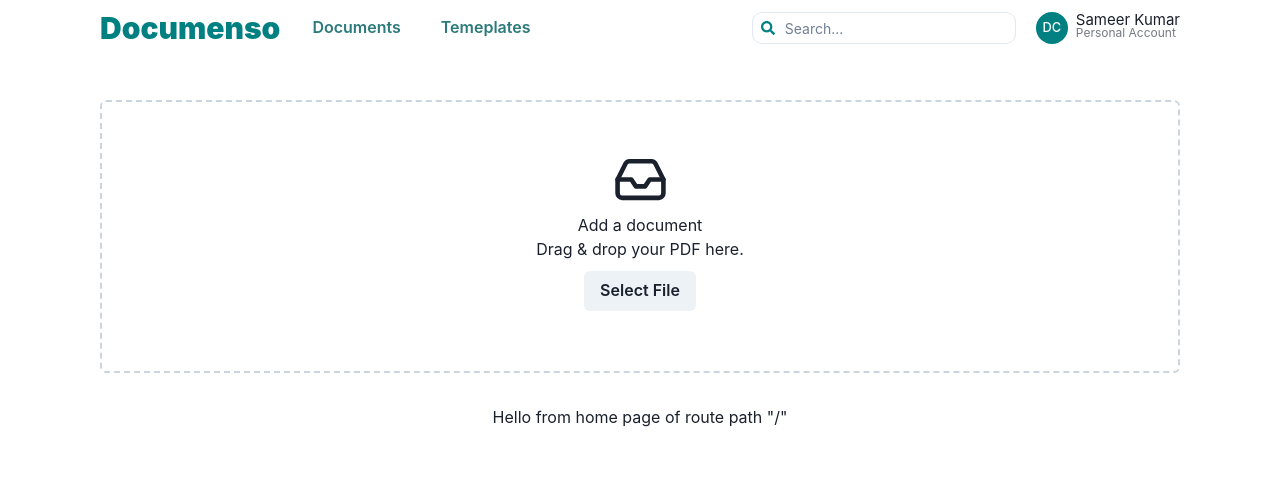
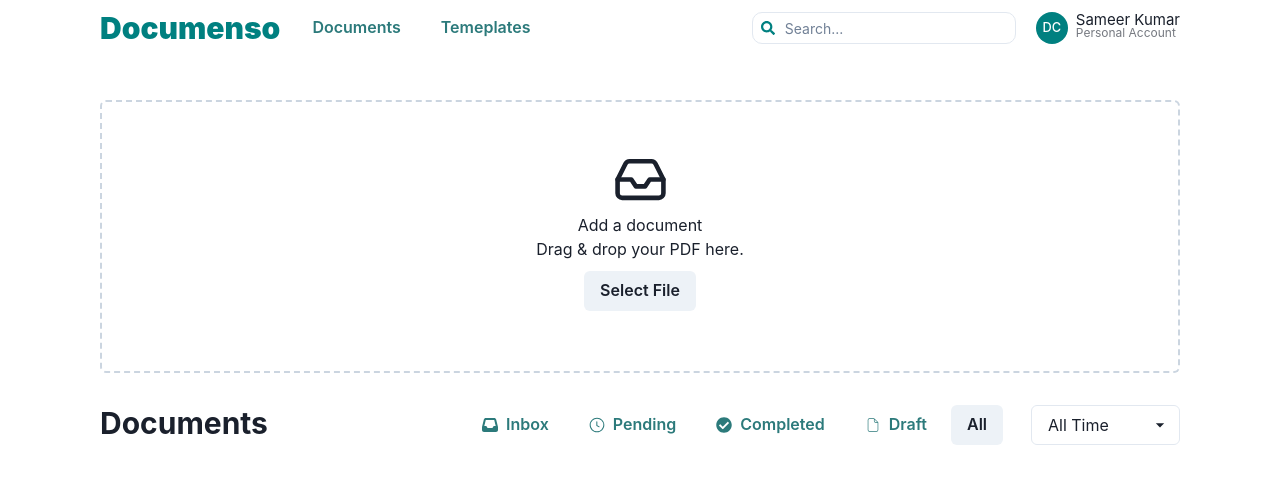
Before and after one commit to SameerTheProgrammer/PSE_documenso_ui, a React (Vite) app: page / in a window 1280 px wide. Shown: the top 484 px of the page. Built offline with nearby package versions, Linux system fonts and the light colour scheme.

Commit message:
add filter component

```diff
--- /dev/null
+++ b/src/components/HomePage/Filters.tsx
@@ -0,0 +1,92 @@
+import { Heading, Button, Select, Flex } from "@chakra-ui/react";
+import { ChangeEvent, useEffect, useState } from "react";
+import { CiFileOn } from "react-icons/ci";
+import { FaCheckCircle } from "react-icons/fa";
+import { FaInbox } from "react-icons/fa6";
+import { GoClock } from "react-icons/go";
+import { MdArrowDropDown } from "react-icons/md";
+
+const filters = [
+    {
+        title: "Inbox",
+        icon: <FaInbox />,
+        value: "inbox",
+    },
+    {
+        title: "Pending",
+        icon: <GoClock />,
+        value: "pending",
+    },
+    {
+        title: "Completed",
+        icon: <FaCheckCircle />,
+        value: "completed",
+    },
+    {
+        title: "Draft",
+        icon: <CiFileOn />,
+        value: "draft",
+    },
+    {
+        title: "All",
+        value: "all",
+    },
+];
+
+const Filters = () => {
+    const [activeFilter, setActiveFilter] = useState("all");
+    const [selectedTimeRange, setSelectedTimeRange] = useState("all");
+
+    const handleSelectChange = (event: ChangeEvent<HTMLSelectElement>) => {
+        setSelectedTimeRange(event.target.value);
+    };
+
+    useEffect(() => {
+        console.log(selectedTimeRange);
+    }, [selectedTimeRange]);
+
+    return (
+        <Flex w="full" justifyContent="space-between" direction={{ base: "column", lg: "row" }}>
+            <Heading as="h2" size="lg">
+                Documents
+            </Heading>
+            <Flex
+                mt={{ base: 5, lg: 0 }}
+                overflowX={{ base: "auto", lg: "hidden" }}
+                direction={"row"}
+                alignItems="center"
+                maxW={{ base: "100%", lg: "none" }}
+                flexWrap="nowrap"
+            >
+                {filters.map((filter, index) => (
+                    <Button
+                        key={index}
+                        name={filter.value}
+                        leftIcon={filter.icon || undefined}
+                        colorScheme={activeFilter === filter.value ? "gray" : "teal"}
+                        variant={activeFilter === filter.value ? "solid" : "ghost"}
+                        onClick={() => setActiveFilter(filter.value)}
+                        flexShrink={0}
+                        mr={2}
+                    >
+                        {filter.title}
+                    </Button>
+                ))}
+                <Select
+                    value={selectedTimeRange}
+                    onChange={handleSelectChange}
+                    ml={5}
+                    icon={<MdArrowDropDown />}
+                    minW={"max-content"}
+                >
+                    <option value="all">All Time</option>
+                    <option value="last-7-days">Last 7 Days</option>
+                    <option value="last-14-days">Last 14 Days</option>
+                    <option value="last-30-days">Last 30 Days</option>
+                </Select>
+            </Flex>
+        </Flex>
+    );
+};
+
+export default Filters;
--- a/src/pages/HomePage.tsx
+++ b/src/pages/HomePage.tsx
@@ -1,12 +1,13 @@
 import { VStack } from "@chakra-ui/react";
 import FileUpload from "./../components/HomePage/FileUpload";
+import Filters from "../components/HomePage/Filters";
 
 const HomePage = () => {
     return (
         <>
             <VStack mt={8} spacing={8} w="full">
                 <FileUpload />
-                <div>Hello from home page of route path "/"</div>
+                <Filters />
             </VStack>
         </>
     );
```
